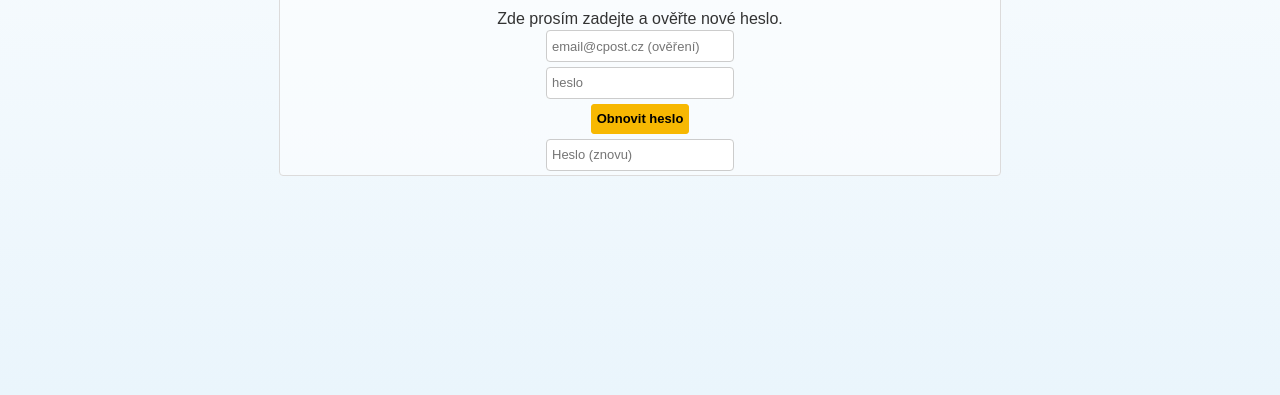
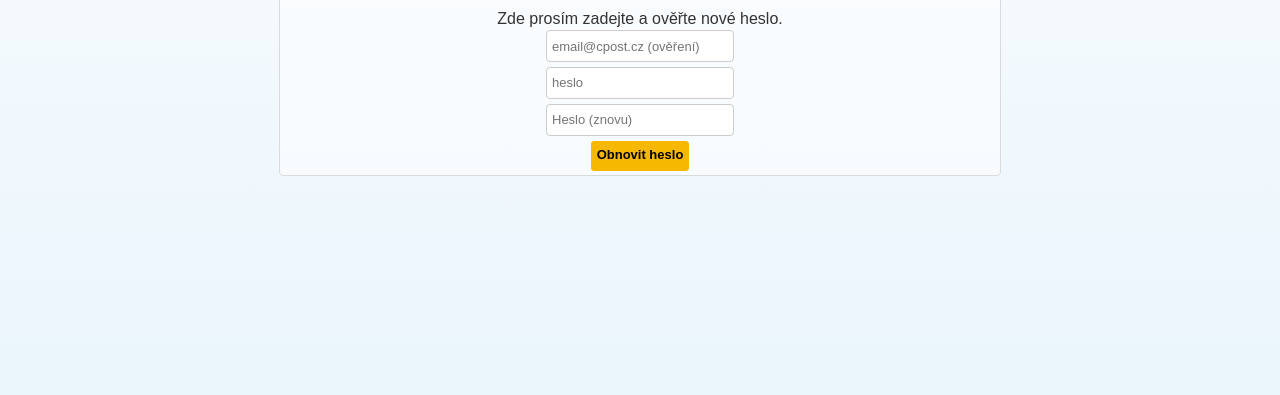
Before and after one commit to ApplePie420/ceskaposta.club, a website: page public/zmenit-heslo.html in a window 1280 px wide. Shown: the part 405-800 px from the top of the page. Drawn offline with Linux system fonts and the light colour scheme.

Commit message:
druhe heslo u vlastniho mailu

```diff
--- a/public/zmenit-heslo.html
+++ b/public/zmenit-heslo.html
@@ -26,9 +26,9 @@
                 <br>
                 <input type="password" name="password" placeholder="heslo" required>
                 <br>
+                <input type="password" name="password" placeholder="Heslo (znovu)" required>
+                <br>
                 <input type="submit" value="Obnovit heslo">
-                <br>
-                <input type="password" id="heslo" placeholder="Heslo (znovu)" required>
                 <br>
             </form>
         </fieldset>
```
